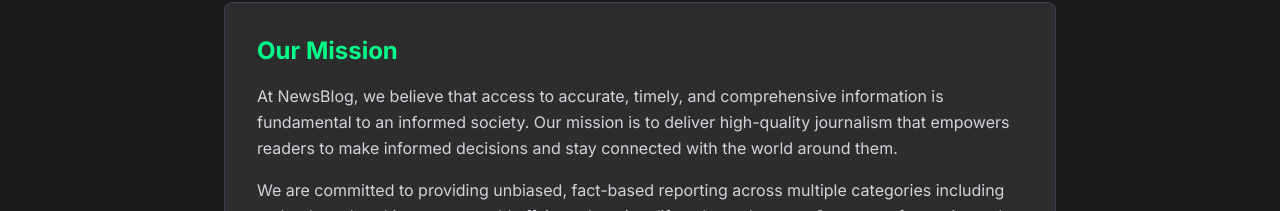
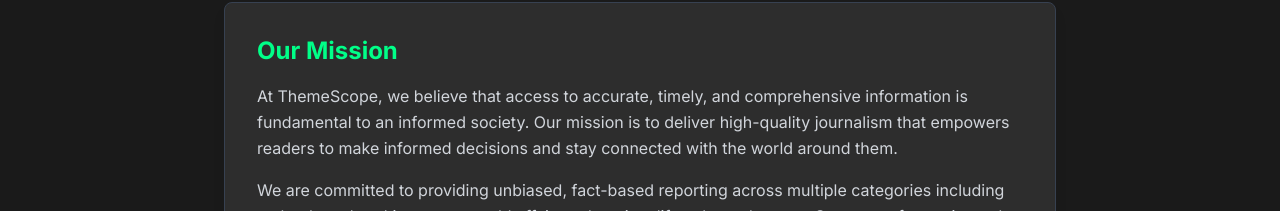
Before and after one commit to satyapalkhakhal/ThinkScope, a Next.js app: page /about in a window 1280 px wide. Shown: the part 278-489 px from the top of the page. Built offline with nearby package versions, Linux system fonts and the light colour scheme; no server answers; the database is empty.

Commit message:
text correct

```diff
--- a/app/about/page.tsx
+++ b/app/about/page.tsx
@@ -30,7 +30,7 @@
           <div className="card p-8">
             <h2 className="text-2xl font-bold text-accent-500 mb-4">Our Mission</h2>
             <p className="text-gray-300 leading-relaxed mb-4">
-              At NewsBlog, we believe that access to accurate, timely, and comprehensive information is fundamental to an informed society.
+              At ThemeScope, we believe that access to accurate, timely, and comprehensive information is fundamental to an informed society.
               Our mission is to deliver high-quality journalism that empowers readers to make informed decisions and stay connected with the world around them.
             </p>
             <p className="text-gray-300 leading-relaxed">
```
